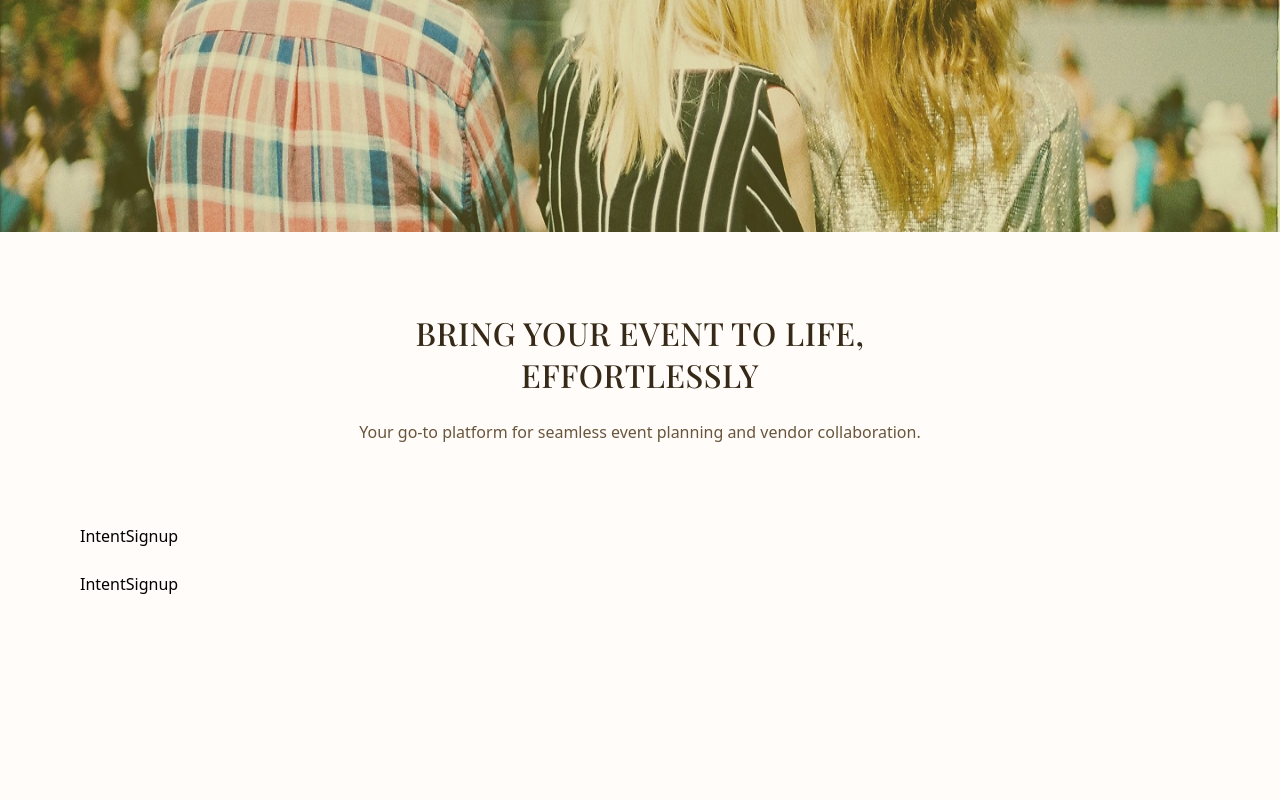
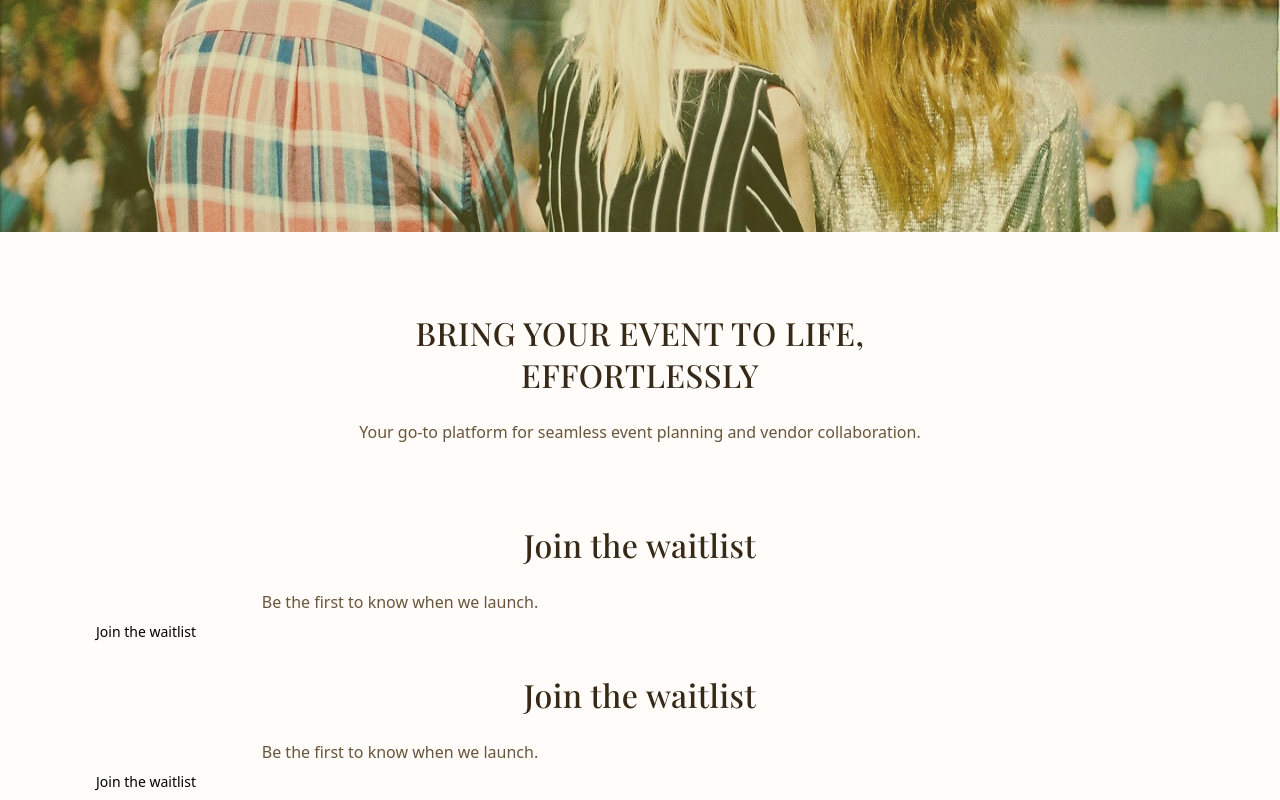
Before and after one commit to katstepanovacl/cl-2025-frontend, a Next.js app: page / in a window 1280 px wide. Shown: the part 564-1364 px from the top of the page. Before the commit the page ends 1160 px from the top, so only its background shows below. Built offline with nearby package versions, Linux system fonts and the light colour scheme; a web font is replaced by a local one.

Commit message:
intent signup added

```diff
--- a/src/app/(public)/(general)/_components/intent-signup.tsx
+++ b/src/app/(public)/(general)/_components/intent-signup.tsx
@@ -1,7 +1,32 @@
-type Props = {};
+import { Button } from "@/components/ui/button";
+import Link from "next/link";
 
-const IntentSignup = (props: Props) => {
-  return <div>IntentSignup</div>;
+type Props = {
+  title: string;
+  description: string;
+  buttonText: string;
+  buttonLink: string;
+};
+
+const IntentSignup = ({
+  title,
+  description,
+  buttonText,
+  buttonLink,
+}: Props) => {
+  return (
+    <div>
+      <p className="font-playfair text-brown text-center text-pretty text-[32px] font-medium tracking-[0.5px] leading-[42px]">
+        {title}
+      </p>
+      <p className="mt-6 max-w-[640px] text-light-brown text-center text-balance text-[16px] leading-[24px]">
+        {description}
+      </p>
+      <Button asChild>
+        <Link href={buttonLink}>{buttonText}</Link>
+      </Button>
+    </div>
+  );
 };
 
 export default IntentSignup;
--- a/src/app/(public)/(general)/page.tsx
+++ b/src/app/(public)/(general)/page.tsx
@@ -12,8 +12,18 @@ const HomePage = () => {
         subheadline="Your go-to platform for seamless event planning and vendor collaboration."
       />
       <div className="flex flex-col gap-6 px-4 md:px-10 lg:px-20">
-        <IntentSignup />
-        <IntentSignup />
+        <IntentSignup
+          title="Join the waitlist"
+          description="Be the first to know when we launch."
+          buttonText="Join the waitlist"
+          buttonLink="/waitlist"
+        />
+        <IntentSignup
+          title="Join the waitlist"
+          description="Be the first to know when we launch."
+          buttonText="Join the waitlist"
+          buttonLink="/waitlist"
+        />
       </div>
     </div>
   );
```
